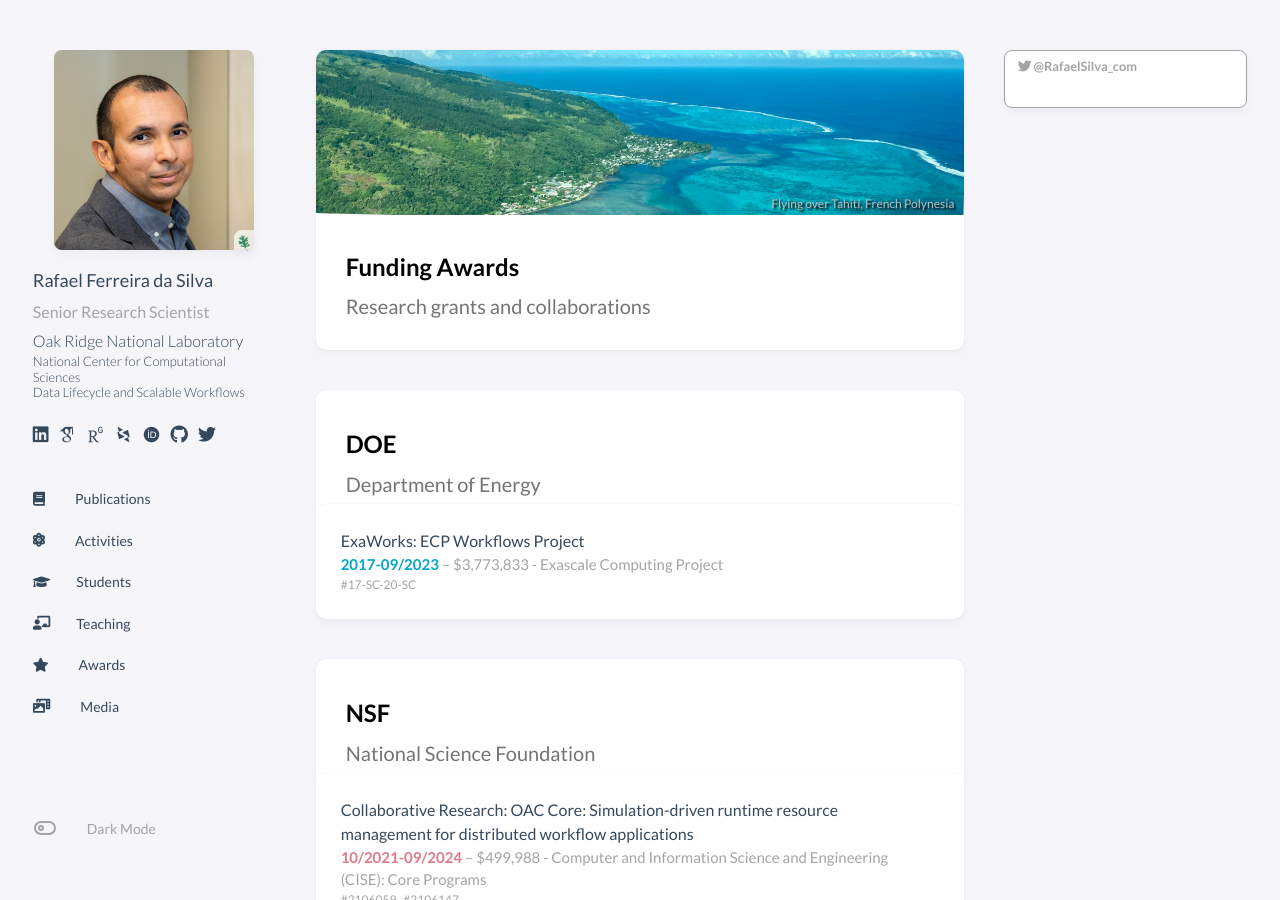
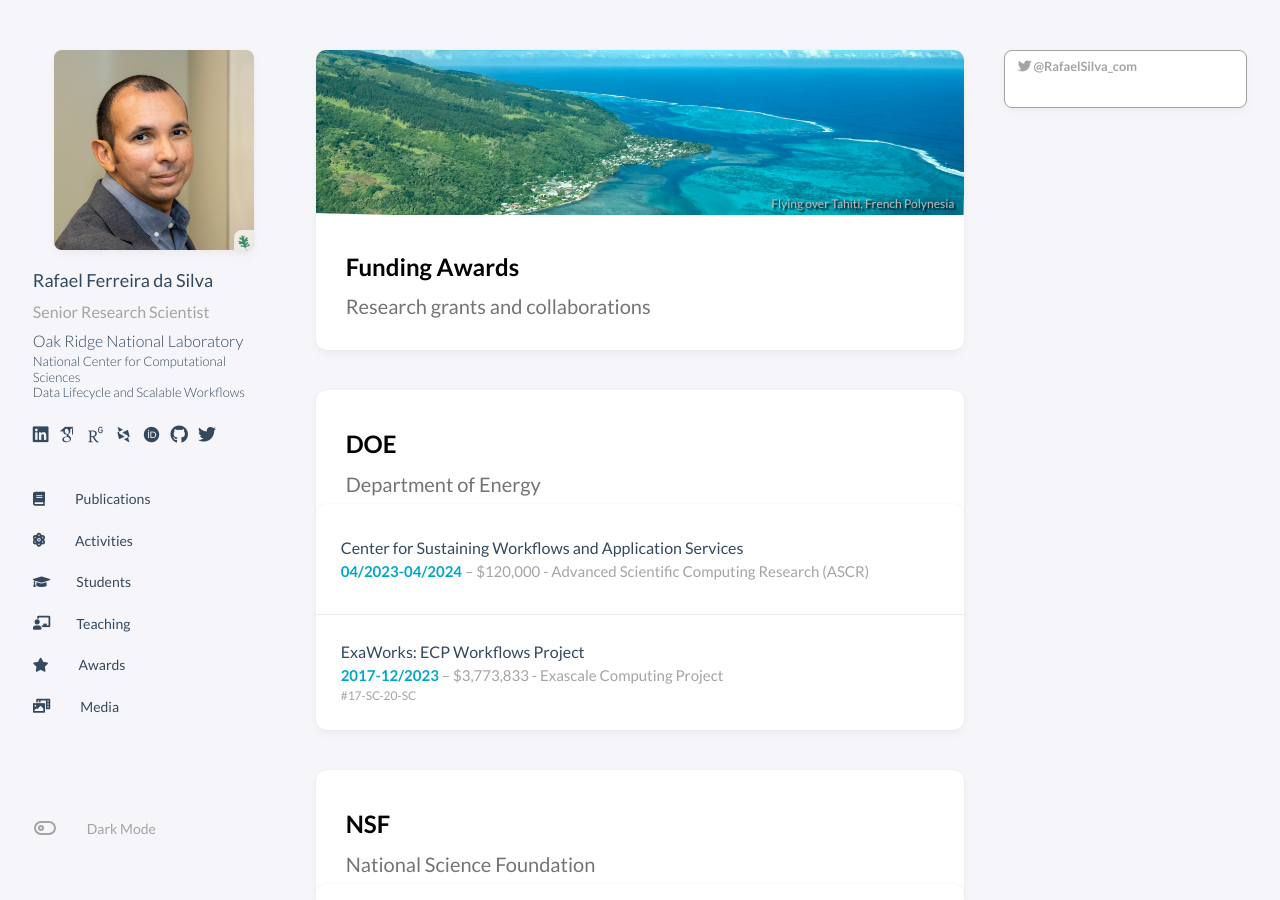
Before and after one commit to rafaelfsilva/rafaelfsilva.github.io, a Jekyll site: the page built from _pages/funding.html, in a window 1280 px wide and 900 px high. Built offline with Jekyll 4.4.1, drawn with Linux system fonts in a browser that asks for light colours; some web fonts are replaced; a script that is not in the unit is left out; comment, search, counter and statistics services are not loaded.

Commit message:
Update funding.yml

```diff
--- a/_data/funding.yml
+++ b/_data/funding.yml
@@ -1,6 +1,11 @@
 - doe:
+  - title: "Center for Sustaining Workflows and Application Services"
+    period: 04/2023-04/2024
+    amount: "120,000"
+    program: Advanced Scientific Computing Research (ASCR)
+
   - title: "ExaWorks: ECP Workflows Project"
-    period: 2017-09/2023
+    period: 2017-12/2023
     amount: "3,773,833"
     program: Exascale Computing Project
     awards:
```
